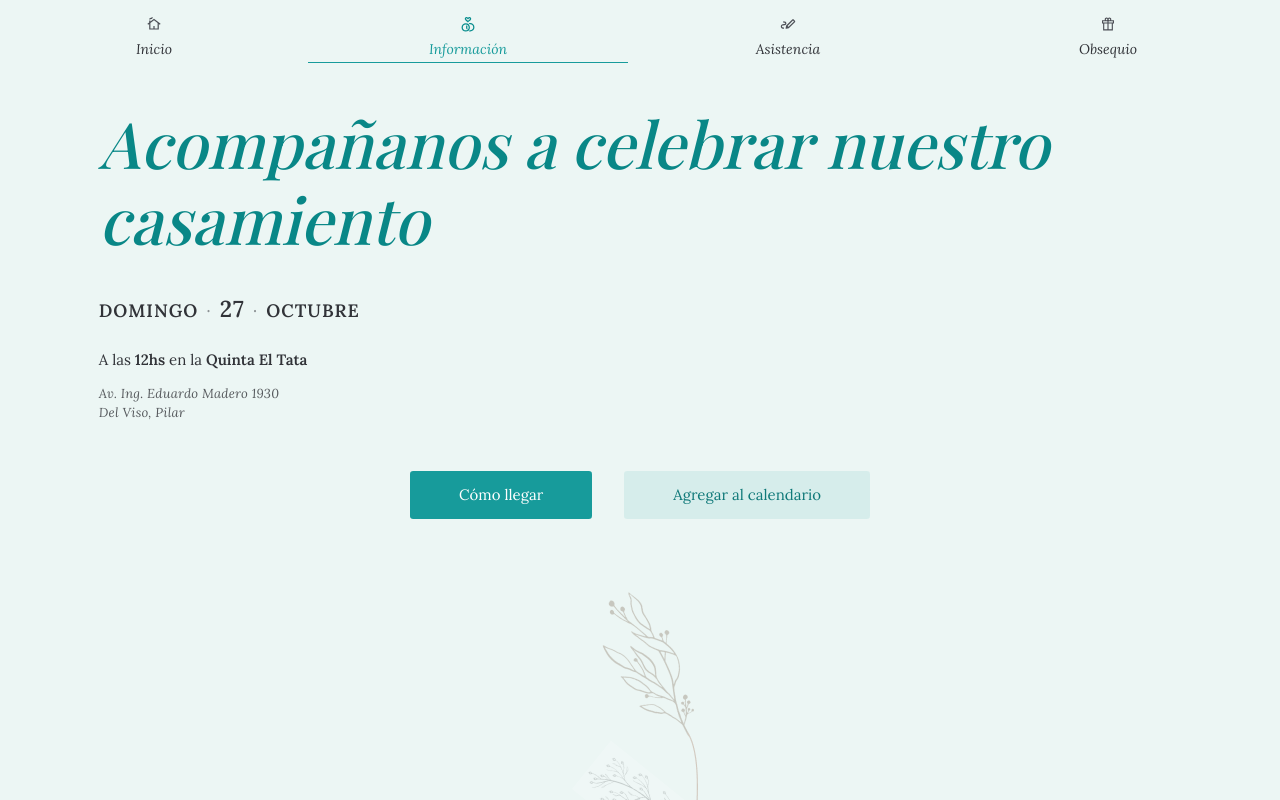
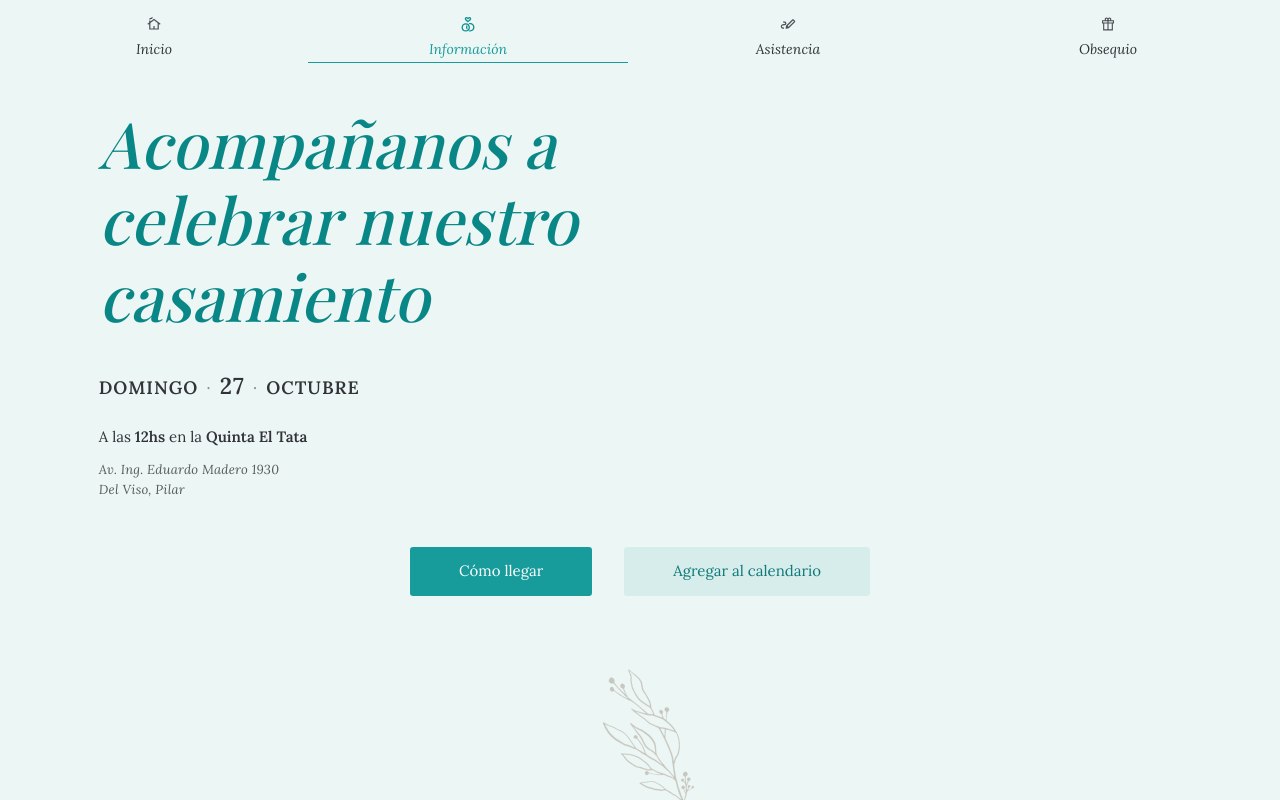
Before and after one commit to boda-brenylucas/boda-brenylucas.github.io, a plain HTML site: page info.html in a window 1280 px wide. Shown: the top 800 px of the page. Drawn offline with nearby package versions, Linux system fonts and the light colour scheme; a web font is replaced by a local one.

Commit message:
enters en title info.html

```diff
--- a/info.html
+++ b/info.html
@@ -36,7 +36,7 @@
                         <div class="col-xxl-5">
                             <div class="text-xxl-start">
 
-                                <h1 class="display-3">Acompañanos a celebrar nuestro casamiento</h1>
+                                <h1 class="display-3">Acompañanos a <br>celebrar nuestro<br> casamiento</h1>
                                 <h3 class="fecha">Domingo<span class="linea-fecha m-2">·</span><span class="dia">27</span><span class="linea-fecha m-2">·</span>Octubre</h3>
                                 <p>A las <b>12hs</b> en la <b>Quinta El Tata</b></p>
                                 <p class="muted">Av. Ing. Eduardo Madero 1930<br>Del Viso, Pilar</p>
```
